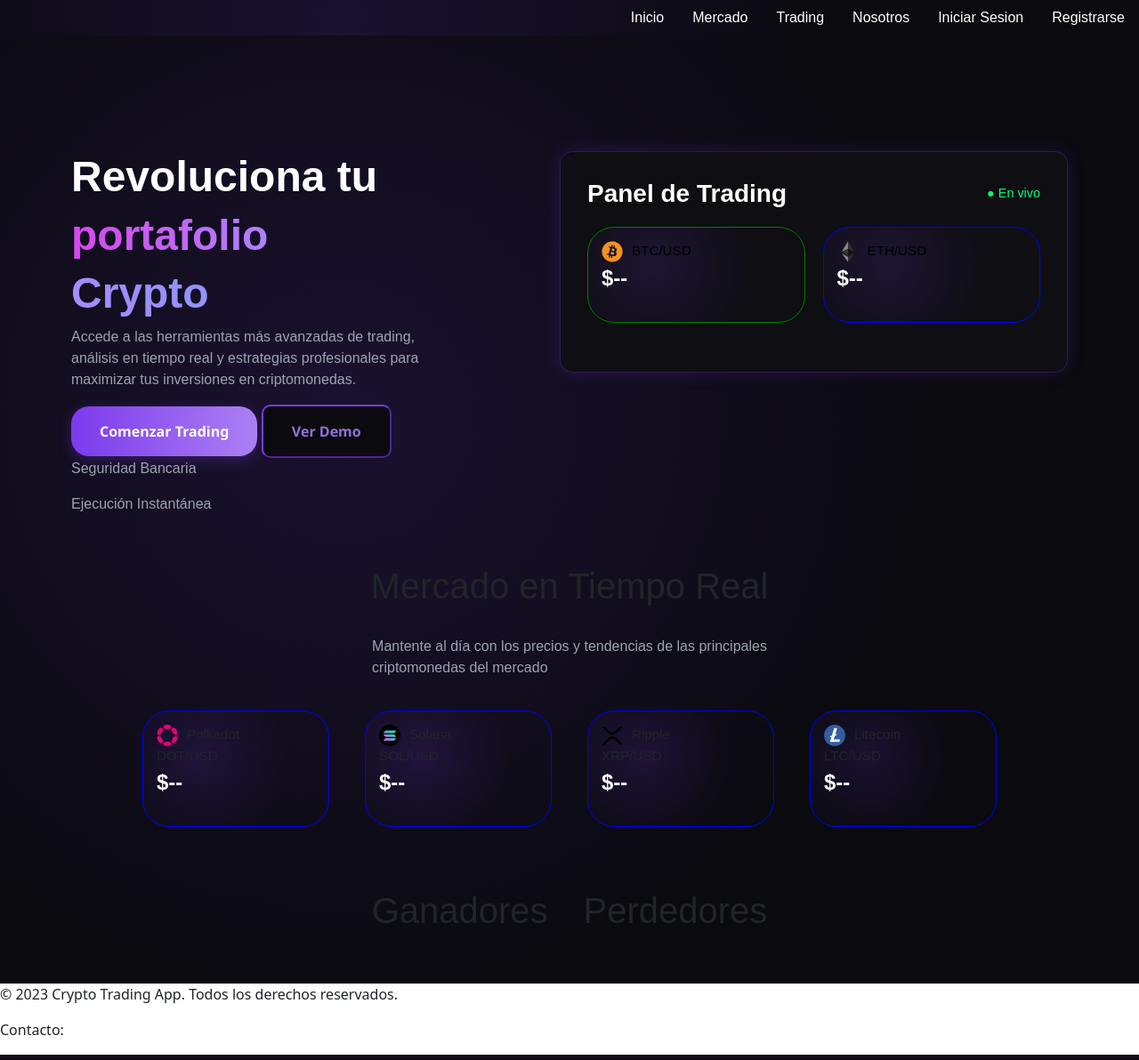
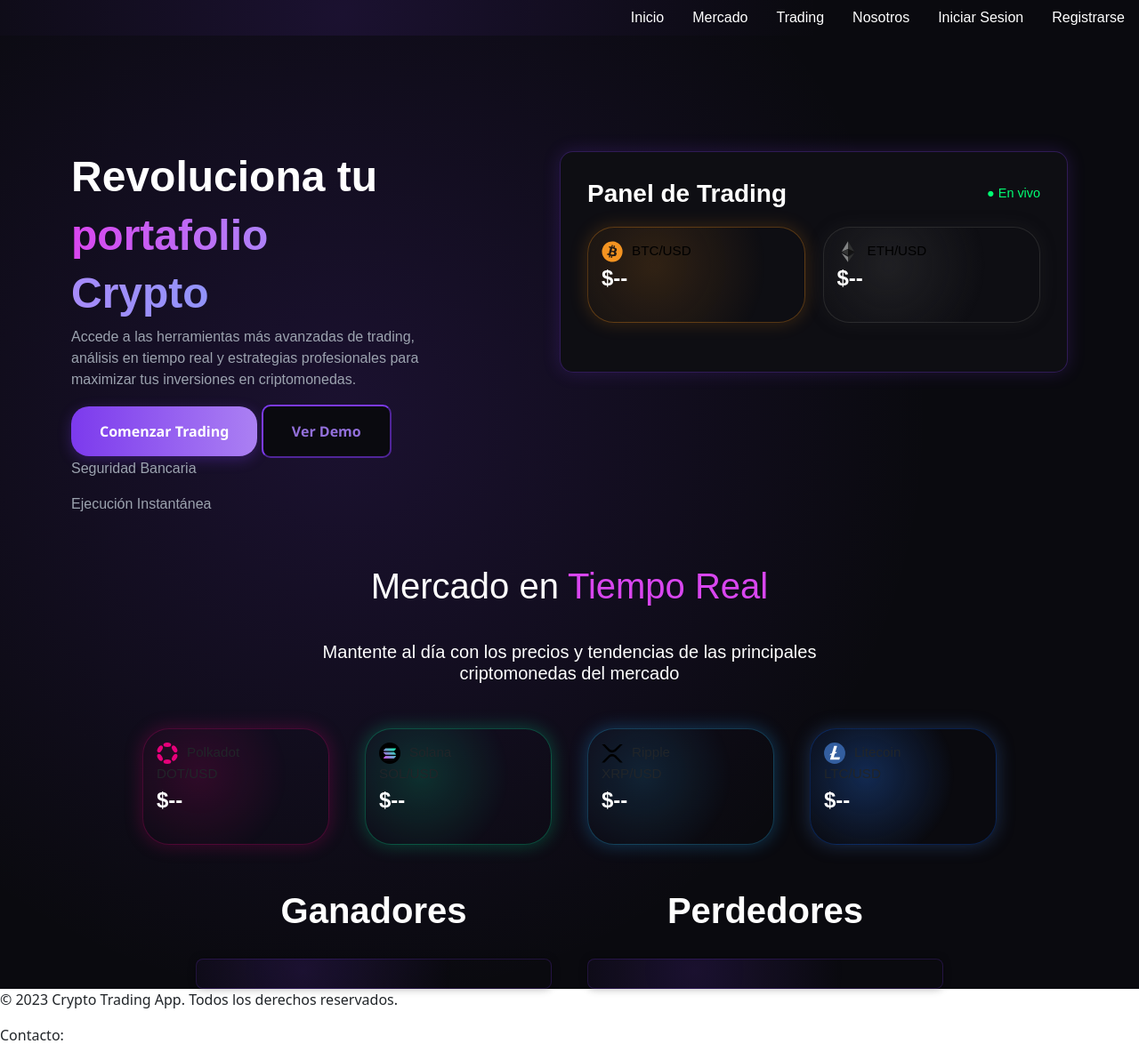
Before and after one commit to GORDIAN12/tradePage, a Django app: page / in a window 1280 px wide. Shown: the whole page at 89% size. Run offline with Django 5.2, Linux system fonts and the light colour scheme; some libraries are stand-ins or nearby versions.

Commit message:
update project

```diff
--- a/Trade/static/index/index.css
+++ b/Trade/static/index/index.css
@@ -90,23 +90,33 @@
 
 .card-crypto  {
   flex: 1;
-  background-image: radial-gradient(circle at 30% 40%, rgba(124, 58, 237, 0.15), transparent 60%);
-  border: 1px solid rgba(124, 58, 237, 0.2);
   border-radius: 30px;
-  border-color: green;
+  background-image: radial-gradient(circle at 30% 40%, rgba(247, 147, 26, 0.15), transparent 70%);
+  border: 1px solid rgba(247, 147, 26, 0.3);
   padding: 15px;
-  transition: 0.3s ease;
+  box-shadow: 0 0 20px rgba(247, 147, 26, 0.2);
+}
+.card-crypto:hover {
+  border-color: rgba(247, 147, 26, 0.61);
+  box-shadow: 0 0 25px rgba(247, 147, 26, 0.45);
 }
 
 .card-crypto-eth  {
   flex: 1;
-  background-image: radial-gradient(circle at 30% 40%, rgba(124, 58, 237, 0.15), transparent 60%);
-  border: 1px solid rgba(124, 58, 237, 0.2);
+  background-image: radial-gradient(circle at 30% 40%, rgba(60, 60, 61, 0.39), transparent 60%);
+  border: 1px solid rgba(60, 60, 61, 0.57);
   border-radius: 30px;
-  border-color: blue;
   padding: 15px;
   transition: 0.3s ease;
+    box-shadow: 0 0 20px rgba(60, 60, 61, 0.2);
 }
+
+
+.card-crypto-eth:hover {
+  border-color: rgba(60, 60, 61, 0.81);
+  box-shadow: 0 0 25px rgba(227, 222, 218, 0.38);
+}
+
 .card-title {
   font-size: 0.95rem;
   color: white;
@@ -142,6 +152,13 @@
 
 .icon {
   margin-right: 8px;
+}
+
+.text-Market-content{
+  display: flex;
+  flex-direction: row;
+  gap: 10px;
+  font-weight: bold;
 }
 .gradient-button {
   padding: 1em 2em;
@@ -190,8 +207,66 @@
   gap: 40px 40px;
   padding: 20px;
   margin: 0 auto;
+  flex-wrap: wrap;
 }
 
+.card-crypto-dot{
+   flex: 1;
+    background-image: radial-gradient(circle at 30% 40%, rgba(230, 0, 122, 0.15), transparent 60%);
+  border-radius: 30px;
+   border: 1px solid rgba(230, 0, 122, 0.25); /* rosa polkadot */
+  padding: 15px;
+  transition: 0.3s ease;
+  box-shadow: 0 0 20px rgba(230, 0, 122, 0.25);
+}
+
+.card-crypto-dot:hover {
+  border-color: #e6007a;
+  box-shadow: 0 0 25px rgba(230, 0, 122, 0.4);
+}
+
+.card-crypto-sol{
+   flex: 1;
+    background-image: radial-gradient(circle at 30% 40%, rgba(0, 255, 163, 0.15), transparent 60%);
+  border-radius: 30px;
+   border: 1px solid rgba(0, 255, 163, 0.25); /* rosa polkadot */
+  padding: 15px;
+  transition: 0.3s ease;
+  box-shadow: 0 0 20px rgba(0, 255, 163, 0.25);
+}
+
+.card-crypto-sol:hover {
+  border-color: rgba(0, 255, 163, 0.64);
+  box-shadow: 0 0 25px rgba(0, 255, 163, 0.25);
+}
+.card-crypto-xrp{
+   flex: 1;
+    background-image: radial-gradient(circle at 30% 40%, rgba(37, 170, 225, 0.15), transparent 60%);
+  border-radius: 30px;
+   border: 1px solid rgba(37, 170, 225, 0.3); /* rosa polkadot */
+  padding: 15px;
+  transition: 0.3s ease;
+  box-shadow: 0 0 20px rgba(37, 170, 255, 0.3);
+}
+
+.card-crypto-xrp:hover {
+  border-color: rgba(37, 170, 255, 0.67);
+  box-shadow: 0 0 25px rgba(0, 255, 163, 0.25);
+}
+.card-crypto-ltc{
+   flex: 1;
+  background-image: radial-gradient(circle at 30% 40%, rgba(34, 99, 200, 0.36), transparent 60%);
+  border: 1px solid rgba(10, 86, 218, 0.3);
+  border-radius: 30px;
+  padding: 15px;
+  transition: 0.3s ease;
+  box-shadow: 0 0 20px rgba(52, 93, 157, 0.44);
+}
+
+.card-crypto-ltc:hover {
+  border-color: rgba(49, 109, 195, 0.66);
+  box-shadow: 0 0 25px rgba(36, 105, 216, 0.58);
+}
 .crypto-logo{
   width: 24px;
   height: 24px;
@@ -201,54 +276,86 @@
 
     .crypto-cards {
       padding: 10px 15px;
-      margin-bottom: 10px;
+      margin: 2px;
       border-radius: 6px;
       box-shadow: 0 1px 4px rgb(0 0 0 / 0.1);
       max-width: 400px;
+    }
+
+.tarjets-winners-losers {
+  display: flex;
+  justify-content: center;
+  align-items: center;
+  gap: 40px;
+  flex-wrap: wrap;
+  max-width: 1200px;
+  margin: 0 auto;
+}
+
+.panel-list {
+    background-image: radial-gradient(circle at 30% 40%, rgba(124, 58, 237, 0.15), transparent 60%);
   border: 1px solid rgba(124, 58, 237, 0.2);
-
+  border-radius: 8px;
+  padding: 16px;
+  width: 100%;
+  min-width: 400px;
+  max-width: 500px;
+  box-shadow: 0 0 10px rgba(0,0,0,0.3);
 }
 
 .crypto-row {
   display: flex;
   justify-content: space-between;
   align-items: center;
-  padding: 8px 12px;
-  border-bottom: 1px solid #ddd;
+  padding: 8px 0;
   width: 100%;
+  border-bottom: 1px solid rgba(255, 255, 255, 0.05);
+  gap: 10px;
   box-sizing: border-box;
 }
 
+.crypto-row:last-child {
+  border-bottom: none;
+}
+
 .crypto-name {
-  flex: 1; /* 1 parte proporcional */
+  flex: 2;
   font-weight: bold;
   color: white;
+  font-size: 14px;
+  white-space: nowrap;
+  overflow: visible;
+  text-overflow: unset;
 }
 
 .crypto-price {
-  flex: 1.5; /* más espacio que name */
+  flex: 1.5;
   text-align: center;
-  color: white;
+  color: #cccccc;
+  font-size: 14px;
+  white-space: nowrap;
 }
 
 .crypto-change {
   flex: 1;
   text-align: right;
   font-weight: bold;
-  color: green; /* puedes cambiar dinámicamente según positivo/negativo */
+  white-space: nowrap;
+  color: #4caf50;
 }
 
-   .crypto-changes-less {
+.crypto-change-lost {
   flex: 1;
   text-align: right;
   font-weight: bold;
-     color: red;
+  white-space: nowrap;
+  color: #ff4d4d;
 }
 
-   .tarjets-winners-losers {
+.tarjets-titles{
   display: flex;
-     justify-content: center; /* 🔹 Centra ambos bloques en el contenedor */
-     gap: 40px; /* 🔹 Espacio entre Ganadores y Perdedores */
-     padding: 50px;
-     flex-wrap: wrap; /* 🔹 Opcional: se apilan en móviles */
+  justify-content: center;
+  color: white;
+  font-weight: bold;
+  margin: 30px;
 }
--- a/Trade/static/index/index.js
+++ b/Trade/static/index/index.js
@@ -59,7 +59,7 @@
         winners.sort((a, b) => parseFloat(b.priceChangePercent) - parseFloat(a.priceChangePercent));
 
         // Limitamos a las top 10 ganadoras
-        const topWinners = winners.slice(0, 2);
+        const topWinners = winners.slice(0, 3);
 
         const container = document.getElementById('winners-container');
 
@@ -91,7 +91,7 @@
         losers.sort((a, b) => parseFloat(b.priceChangePercent) - parseFloat(a.priceChangePercent));
 
         // Limitamos a las top 10 ganadoras
-        const topLosers = losers.slice(0, 2);
+        const topLosers = losers.slice(0, 3);
 
         const container = document.getElementById('losers-container');
 
@@ -104,7 +104,7 @@
           <div class="crypto-row">
             <div class="crypto-name">${crypto.symbol}</div>
             <div class="crypto-price">$${parseFloat(crypto.lastPrice).toFixed(4)}</div>
-            <div class="crypto-changes-less">-${parseFloat(crypto.priceChangePercent).toFixed(2)}%</div>
+            <div class="crypto-change-lost">${parseFloat(crypto.priceChangePercent).toFixed(2)}%</div>
           </div>
           `;
 
--- a/Trade/templates/base.html
+++ b/Trade/templates/base.html
@@ -6,6 +6,7 @@
     <meta name="viewport" content="width=device-width, initial-scale=1.0">
     <title>Crypto Trading App</title>
     <link rel="stylesheet" href="{% static 'base_css/base.css' %}">
+    <link rel="stylesheet" href="https://cdnjs.cloudflare.com/ajax/libs/font-awesome/6.5.0/css/all.min.css">
     {% block extra_css %} {% endblock %}
       {% load bootstrap5 %}
   {% bootstrap_css %}
--- a/Trade/templates/index.html
+++ b/Trade/templates/index.html
@@ -34,6 +34,7 @@
       <div class="card-crypto">
           <span class="card-title"><img class="crypto-logo" src="{% static 'assets/btc.svg' %}" alt="Logo">BTC/USD</span>
             <div class="price" id="btc-price">$--</div>
+
             <p><span id="btc-change"></span></p>
         </div>
 
@@ -46,31 +47,32 @@
   </div>
 </div>
 <div class="text-Market">
-<h1>Mercado en Tiempo Real</h1><br>
-<p>Mantente al día con los precios y tendencias de las principales<br> criptomonedas del mercado</p>
+    <div class="text-Market-content">
+        <h1 style="color: white">Mercado en </h1><h1 style="color: #d946ef">Tiempo Real</h1></div>
+<h5 style="color:white; text-align: center; margin: 30px;">Mantente al día con los precios y tendencias de las principales<br> criptomonedas del mercado</h5>
 </div>
 </div>
 <div class="four-cards-crypto">
-        <div class="card-crypto-eth">
+        <div class="card-crypto-dot">
             <span class="card-title"><img class="crypto-logo" src="{% static 'assets/dot.svg' %}" alt="Logo">Polkadot</span>
         <div class="card-title">DOT/USD</div>
         <div class="price" id="dot-price">$--</div>
         <p><span id="dot-change"></span></p>
 
         </div>
-         <div class="card-crypto-eth">
+         <div class="card-crypto-sol">
                        <span class="card-title"><img class="crypto-logo" src="{% static 'assets/sol.svg' %}" alt="Logo">Solana</span>
         <div class="card-title">SOL/USD</div>
         <div class="price" id="sol-price">$--</div>
         <p><span id="sol-change"></span></p>
         </div>
-         <div class="card-crypto-eth">
+         <div class="card-crypto-xrp">
                        <span class="card-title"><img class="crypto-logo" src="{% static 'assets/xrp.svg' %}" alt="Logo">Ripple</span>
         <div class="card-title">XRP/USD</div>
         <div class="price" id="xrp-price">$--</div>
         <p><span id="xrp-change"></span></p>
         </div>
-        <div class="card-crypto-eth">
+        <div class="card-crypto-ltc">
                   <span class="card-title"><img class="crypto-logo" src="{% static 'assets/ltc.svg' %}" alt="Logo">Litecoin</span>
         <div class="card-title">LTC/USD</div>
         <div class="price" id="ltc-price">$--</div>
@@ -79,19 +81,20 @@
 </div>
 <div class="tarjets-winners-losers">
   <div class="winners-block">
-    <h1>Ganadores</h1>
-    <div id="winners-container"></div>
+      <h1 class="tarjets-titles">Ganadores</h1>
+    <div id="winners-container" class="panel-list"></div>
   </div>
 
   <div class="losers-block">
-    <h1>Perdedores</h1>
-    <div id="losers-container"></div>
+      <h1 class="tarjets-titles">Perdedores</h1>
+    <div id="losers-container" class="panel-list"></div>
   </div>
 </div>
 
 
 {% block extra_js %}
   <script src="{% static 'index/index.js' %}"></script>
+
 {% endblock %}
 
 
```
Also changed, not shown: Trade/static/assets/chart.svg (added), Trade/static/assets/clock.svg (added), Trade/static/assets/lightning.svg (added), Trade/static/assets/lock.svg (added), Trade/static/assets/medal.svg (added), Trade/static/assets/shield.svg (added), Trade/static/assets/social.svg (added), Trade/static/assets/trend.svg (added). Lines whose indentation alone changed are shown as unchanged.
